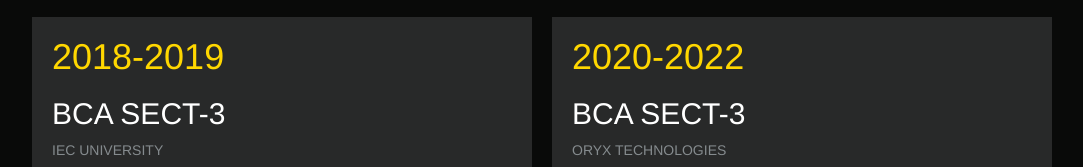
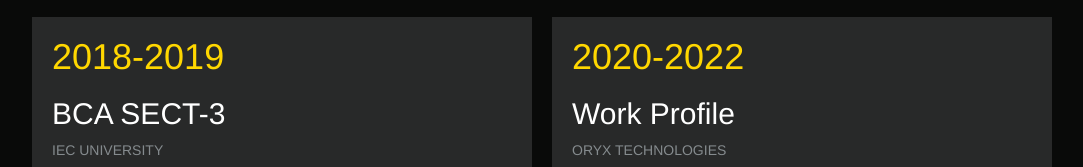
Before and after one commit to AHTESHAMSANGE/Portfolio.github.io, a plain HTML site: page index.html in a window 1280 px wide. Shown: the part 1873-2040 px from the top of the page, without its empty margins (98-1181 px from the left). Drawn offline with nearby package versions, Linux system fonts and the light colour scheme.

Commit message:
Update index.html

```diff
--- a/index.html
+++ b/index.html
@@ -147,7 +147,7 @@
             <div>
                 <div style="margin:20px ; color:rgb(133, 139, 142);">
                     <h1><span style="color:gold;"> 2020-2022</span></h1>
-                    <h2 style="color:white ;">BCA SECT-3</h2>
+                    <h2 style="color:white ;">Work Profile</h2>
                     <p> ORYX TECHNOLOGIES </p>
                     <p>PYTHON 3.10,SQL ALCHEMY,DJANGO WEB FRAMEWORK,
                         REST-API,POSTMAN,HTML/CSS/JAVASCRIPT,GITHUB.
```
